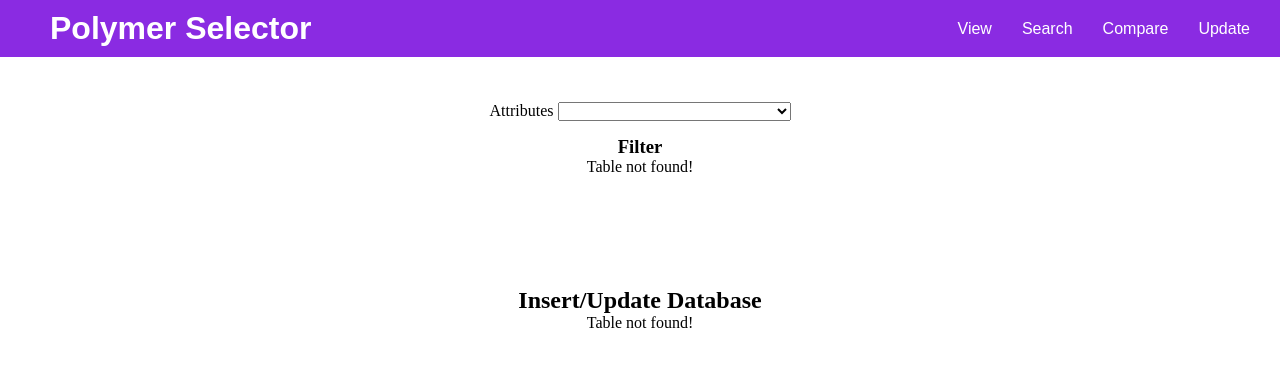
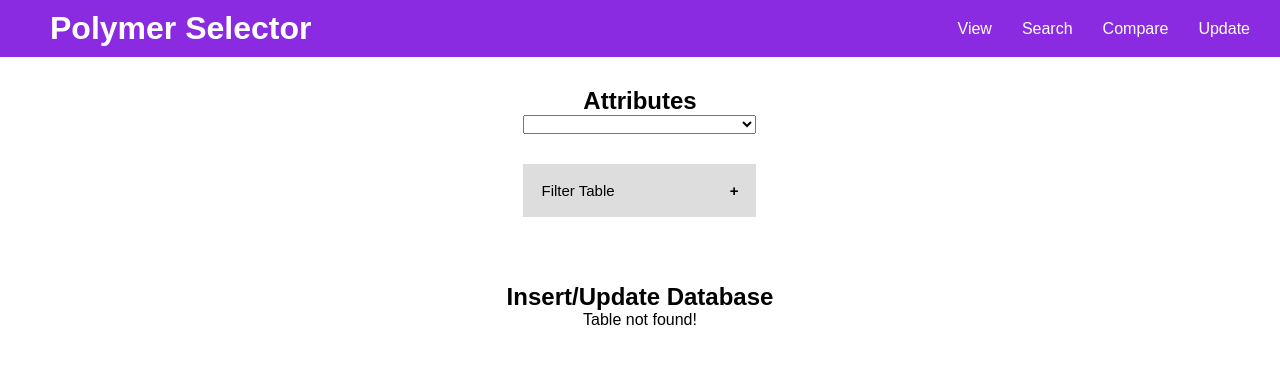
Before and after one commit to jordanwmckee/polymer-selector, a PHP site: page / in a window 1280 px wide. Shown: the top 367 px of the page. Run offline with PHP 8.4, Linux system fonts and the light colour scheme.

Commit message:
update action

```diff
--- a/website/code/db_connection.php
+++ b/website/code/db_connection.php
@@ -52,6 +52,7 @@
                }
          }
       }
+      CloseCon($conn);
    } catch (Exception $e) {
       echo $e->getMessage();
    }
--- a/website/static/css/style.css
+++ b/website/static/css/style.css
@@ -5,6 +5,7 @@
 
 html {
     scroll-behavior: smooth;
+    font-family: Arial, Helvetica, sans-serif;
 }
 
 body {
@@ -26,7 +27,6 @@
 
 #header h1 {
     color: white;
-    font-family: Arial, Helvetica, sans-serif;
     margin-left: 50px;
 }
 
@@ -41,7 +41,6 @@
 a {
     text-decoration: none;
     color: white;
-    font-family: Arial, Helvetica, sans-serif;
     margin-right: 30px;
 }
 
@@ -51,15 +50,59 @@
     overflow: hidden;
 }
 
+#table-select {
+    margin: 30px 0;
+}
+
+.collapsible {
+    background-color: #dddddd;
+    cursor: pointer;
+    padding: 18px;
+    width: 100%;
+    border: none;
+    text-align: left;
+    outline: none;
+    font-size: 15px;
+}
+
+.active, .collapsible:hover {
+    filter: brightness(.9);
+}
+
+.collapsible:after {
+    content: '\002B';
+    font-weight: bold;
+    float: right;
+    margin-left: 5px;
+}
+
+.active:after {
+    content: "\2212";
+}
+
+.content {
+    max-height: 0;
+    overflow: hidden;
+    transition: max-height 0.2s ease-out;
+    background-color: #f1f1f1;
+}
+
 #config, #update{
     display: flex;
     flex-direction: column;
     justify-content: center;
     align-items: center;
-    margin: 30px;
 }
 
-#config div, #update div {
+#update div {
+    margin: 15px 20px;
+}
+
+#column-filter {
+    margin: 30px 0;
+}
+
+.filter-row {
     margin: 15px 20px;
 }
 
--- a/website/static/index.php
+++ b/website/static/index.php
@@ -41,7 +41,7 @@
         <div id="config">
             <form method="post">
                 <div id="table-select">
-                    <label for="polymer-categories">Attributes</label>
+                    <label for="polymer-categories"><h2>Attributes</h2></label>
                     <select id="tables" name="polymer-categories" id="polymer-categories">
                         <option value="" selected>None</option>
                         <?php
@@ -53,8 +53,9 @@
                     <!-- fill in values here dynamically based on selection from table select -->
                     <?php
                     if (checkForTable()) {
-                        echo "<h3>Filter</h3>";
+                        echo '<button type="button" class="collapsible">Filter Table</button><div class="content">';
                         displayColumns();
+                        echo '</div>';
                     }
                     ?>
                 </div>
--- a/website/static/js/script.js
+++ b/website/static/js/script.js
@@ -42,3 +42,21 @@
     });
     location.href = url;
 }
+
+// for collapsible filter section
+var coll = document.getElementsByClassName("collapsible");
+var i;
+
+for (i = 0; i < coll.length; i++) {
+  coll[i].addEventListener("click", function() {
+    this.classList.toggle("active");
+    var content = this.nextElementSibling;
+    if (content.style.maxHeight){
+      content.style.maxHeight = null;
+      content.style.padding = "0 18px";
+    } else {
+      content.style.maxHeight = content.scrollHeight + "px";
+      content.style.padding = "15px 18px";
+    }
+  });
+}
```
Also changed, not shown: .github/workflows/build-image.yml.
